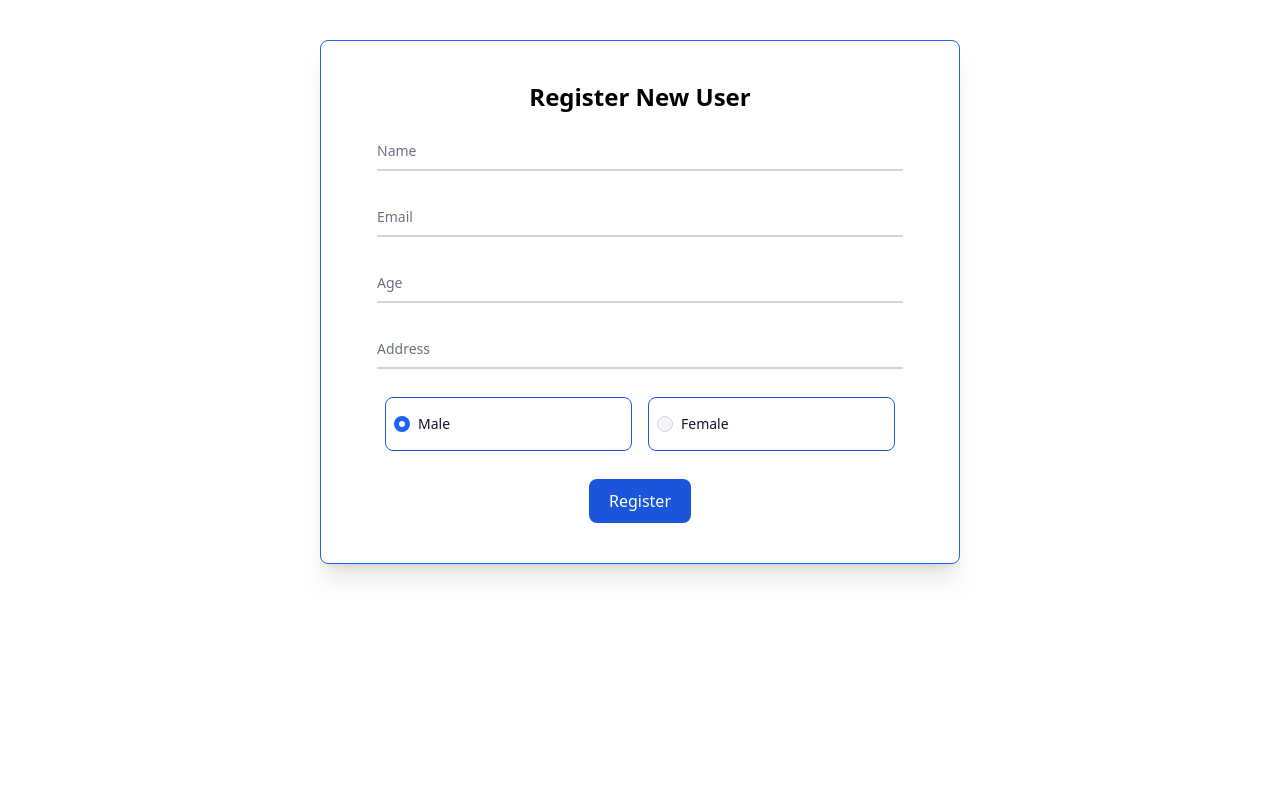
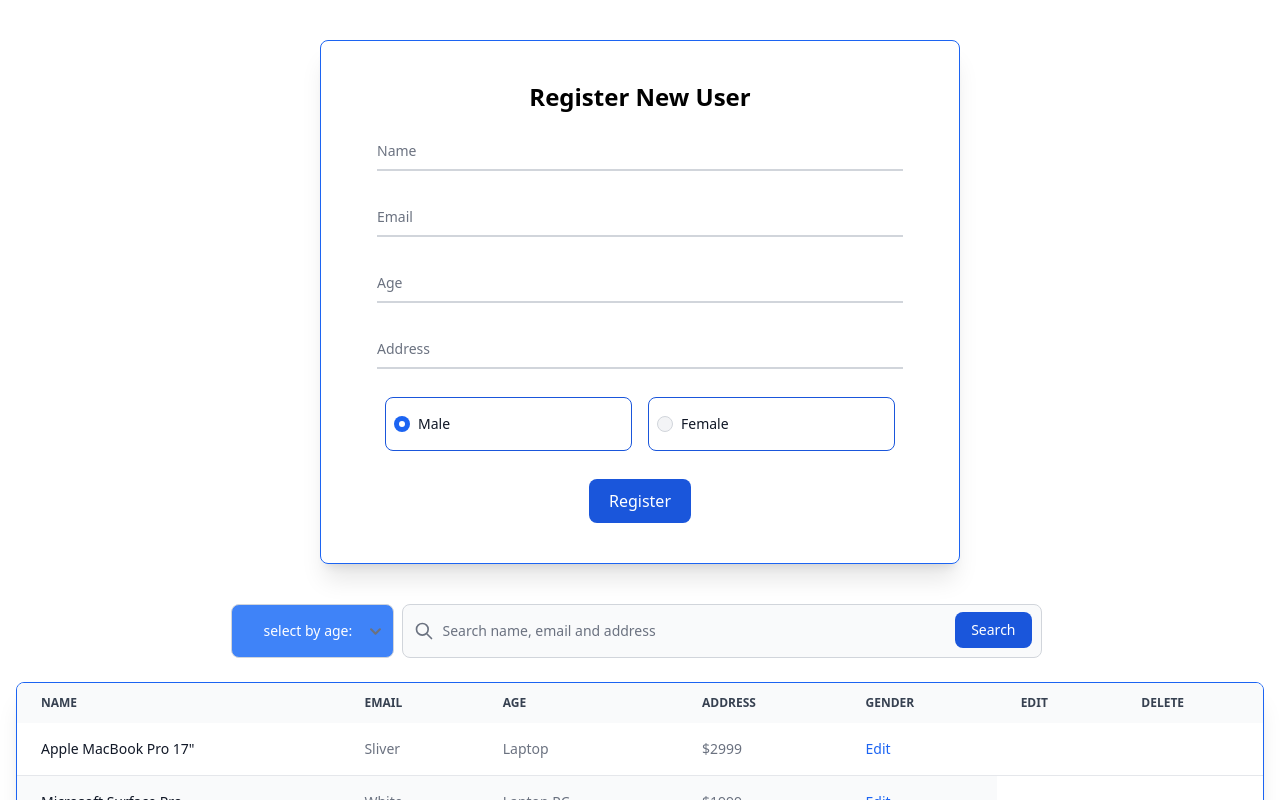
Before and after one commit to Abdulahadahmadi/crud-app, a Vue app: page / in a window 1280 px wide. Shown: the top 800 px of the page. Built offline with nearby package versions, Linux system fonts and the light colour scheme.

Commit message:
flter component added to main components;

```diff
--- a/src/App.vue
+++ b/src/App.vue
@@ -1,9 +1,13 @@
 <script setup>
   import Form from './components/Form.vue'
+  import Filter from './components/Filter.vue'
+  import Table from './components/Table.vue'
 </script>
 
 <template>
 
     <Form />
+    <Filter />
+    <Table />
 
 </template>
```
